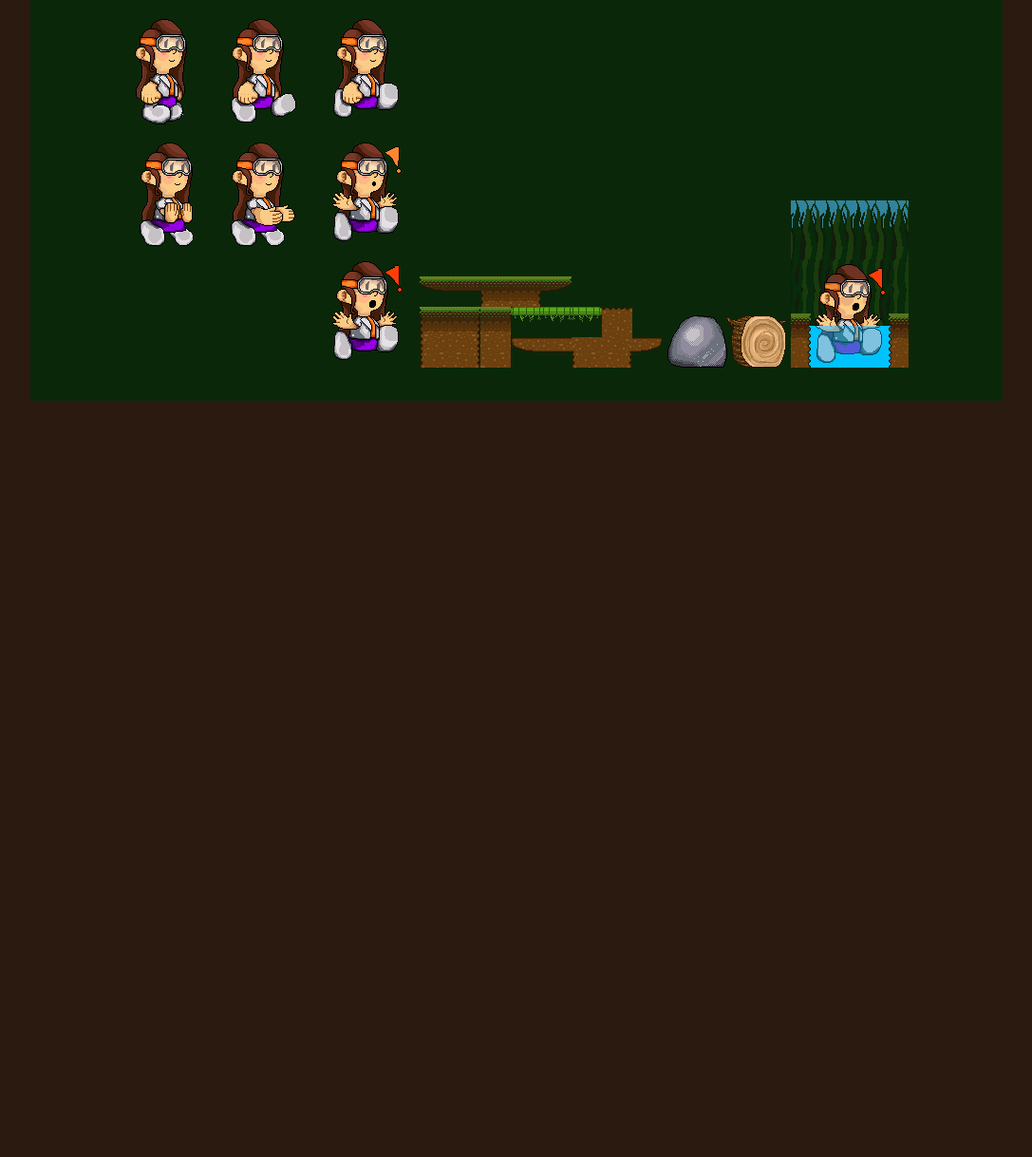
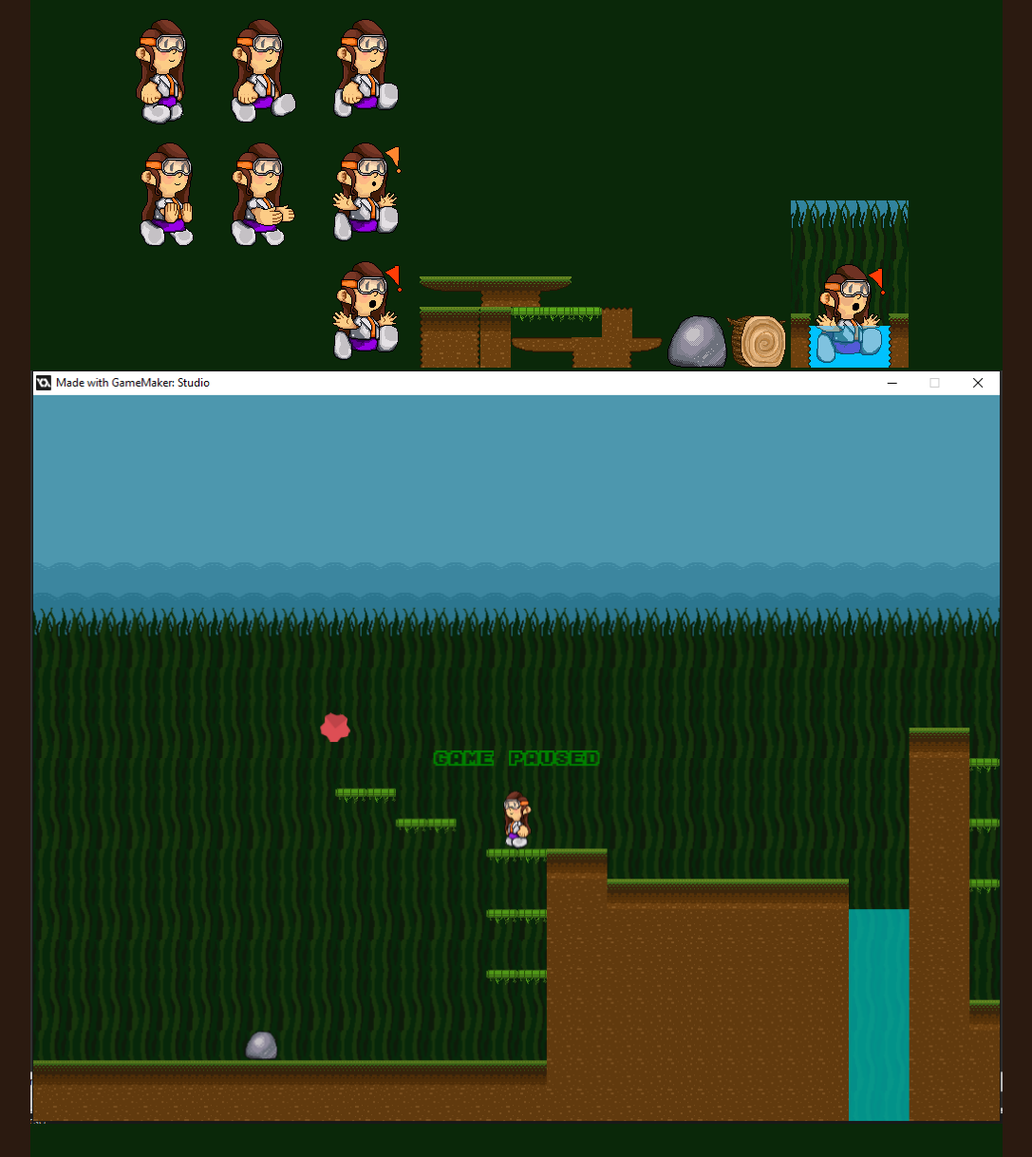
Before and after one commit to zaralev/avas-tiny-adventure, a plain HTML site: page index.html in a window 1280 px wide. Shown: the part 931-2149 px from the top of the page at 95% size, without its empty margins (96-1183 px from the left). Before the commit the page ends 1353 px from the top, so only its background shows below. Drawn offline with Linux system fonts and the light colour scheme.

Commit message:
added pause screenshot

```diff
--- a/index.html
+++ b/index.html
@@ -20,6 +20,7 @@
         <img src="img/onepage.png" alt="Pixel Grid Art" />
         <img src="img/extra.png" alt="Rock and Log Obstacle Art" />
         <img src="img/drowninganim.gif" alt="Drowning Animation" />
+        <img src="img/pause-screen.png" alt="Pause Screen and Stage" />
 
 
     </div>
```
Also changed, not shown: img/pause-screen.png (added).
